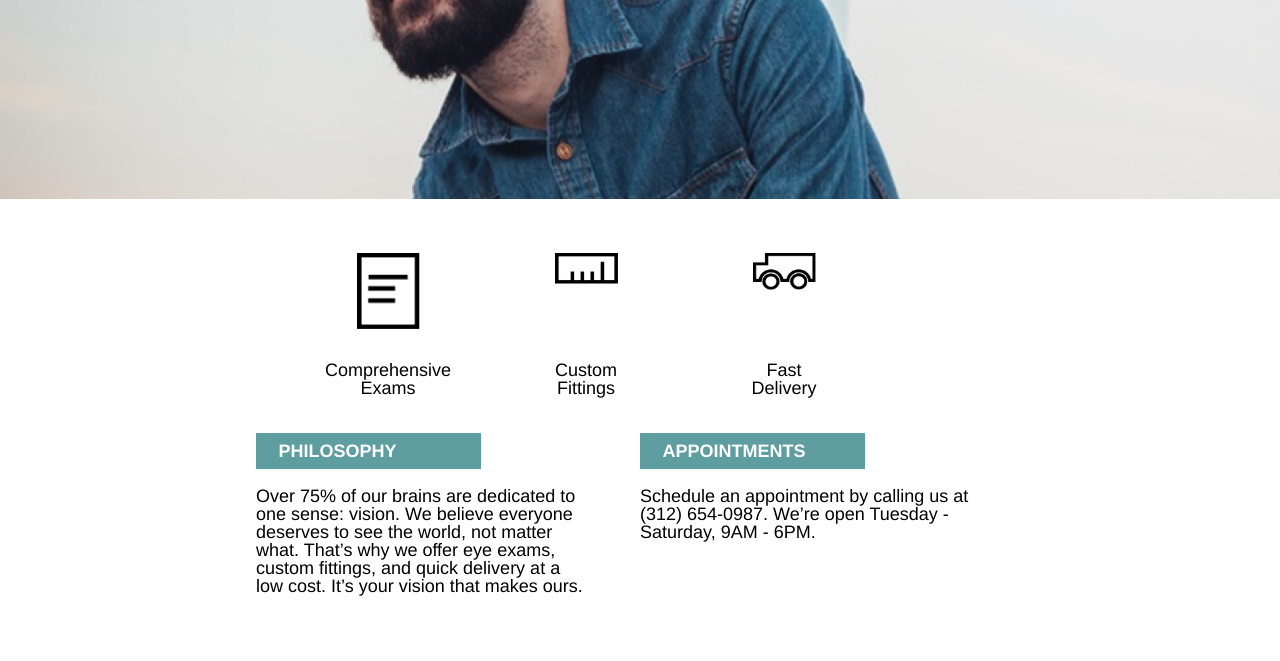
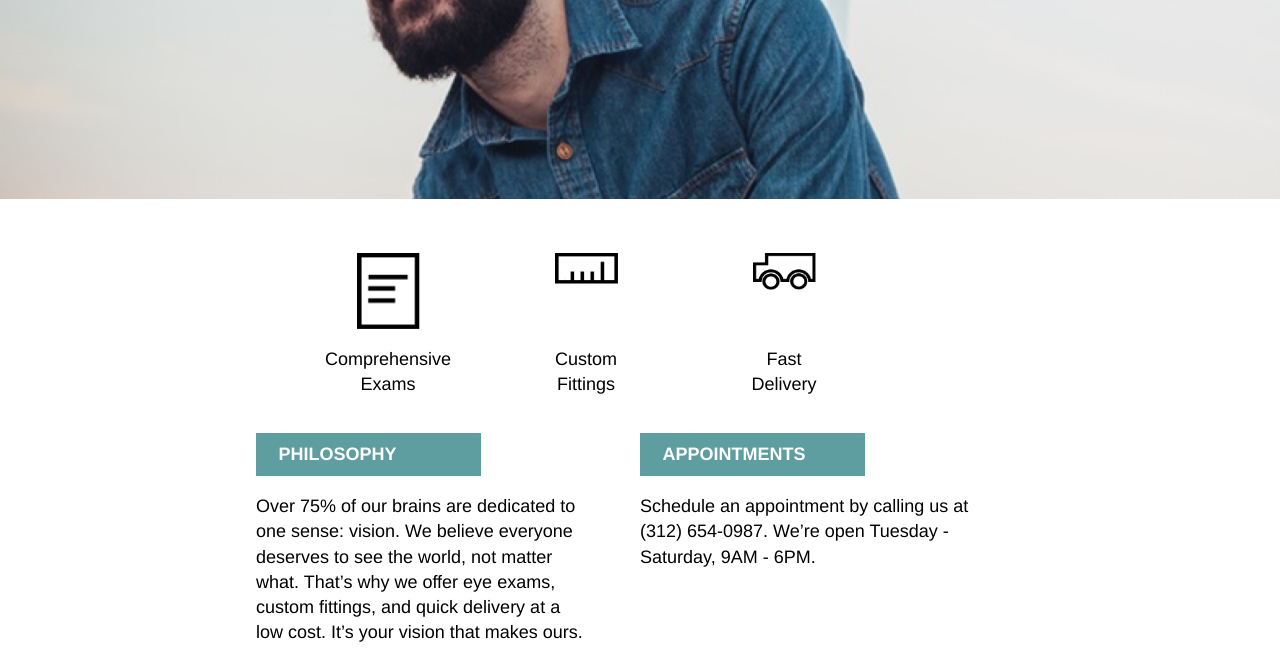
Before and after one commit to dtw/TortoiseshellOptics, a plain HTML site: page index.html in a window 1280 px wide. Shown: the part 359-1020 px from the top of the page. Drawn offline with Linux system fonts and the light colour scheme.

Commit message:
Fix line height.

```diff
--- a/resources/css/style.css
+++ b/resources/css/style.css
@@ -1,10 +1,10 @@
 html {
   font-size: 18px;
-  line-height: 1.4;
 }
 
 body {
     font-family: Helvetica, sans-serif;
+    line-height: 1.4;
 }
 
 .banner {
```
